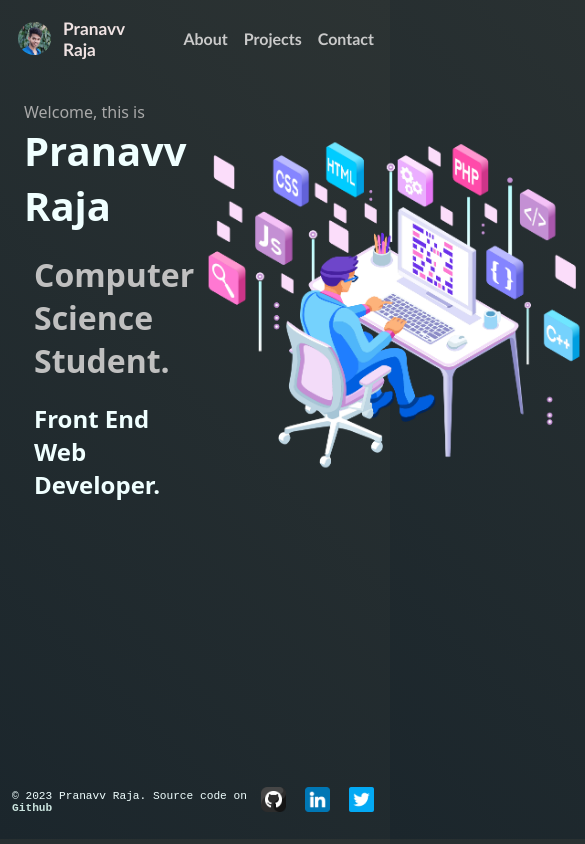
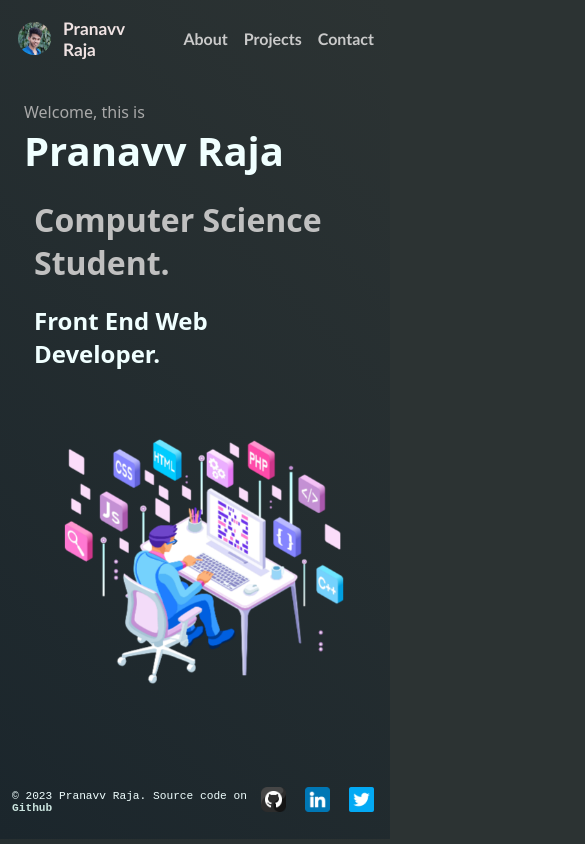
Before and after one commit to pranavvraja/portfolio-astro, an Astro site: page / in a window 390 px wide. Shown: the top 844 px of the page, 585 px wide, since content can reach past the window. Built offline with nearby package versions, Linux system fonts and the light colour scheme; Astro itself is replaced by a stand-in of ours.

Commit message:
animation&mobile view for index page

```diff
--- a/src/pages/index.astro
+++ b/src/pages/index.astro
@@ -1,20 +1,20 @@
 ---
-import Layout from '../layouts/Layout.astro';
+import Layout from "../layouts/Layout.astro";
 
-const title = 'Pranavv Raja';
+const title = "Pranavv Raja";
 ---
 
 <Layout title={title}>
   <main>
     <div class="container">
       <div class="text">
-		<p>Welcome, this is </p>
+        <p>Welcome, this is</p>
         <h1>{title}</h1>
         <p class="line-1">Computer Science Student.</p>
         <p class="line-2">Front End Web Developer.</p>
       </div>
       <div class="image">
-		<img src="/pic1.png" width="400px">
+        <img src="/pic1.png" width="400px" />
       </div>
     </div>
   </main>
@@ -26,28 +26,32 @@ const title = 'Pranavv Raja';
     padding: 30px 50px;
     max-height: 100vh;
 
-		font-family: system-ui, -apple-system, BlinkMacSystemFont, 'Segoe UI', Roboto, Oxygen, Ubuntu, Cantarell, 'Open Sans', 'Helvetica Neue', sans-serif;
+    font-family: system-ui, -apple-system, BlinkMacSystemFont, "Segoe UI",
+      Roboto, Oxygen, Ubuntu, Cantarell, "Open Sans", "Helvetica Neue",
+      sans-serif;
   }
   p {
     font-size: 1.2rem;
     color: darkgray;
-		font-family: system-ui, -apple-system, BlinkMacSystemFont, 'Segoe UI', Roboto, Oxygen, Ubuntu, Cantarell, 'Open Sans', 'Helvetica Neue', sans-serif;
+    font-family: system-ui, -apple-system, BlinkMacSystemFont, "Segoe UI",
+      Roboto, Oxygen, Ubuntu, Cantarell, "Open Sans", "Helvetica Neue",
+      sans-serif;
     font-weight: 525;
     margin-bottom: 0px;
     transition: all 250ms ease-in-out;
   }
-	.intro{
+  .intro {
     letter-spacing: 1.5px;
     font-size: 1.5rem;
   }
-	h1{
+  h1 {
     font-size: 3.5rem;
     font-weight: 900;
     margin-top: 0px;
     transition: all 250ms ease-in-out;
   }
 
-	.line-1{
+  .line-1 {
     font-size: 2rem;
     color: silver;
     font-weight: 650;
@@ -56,7 +60,7 @@ const title = 'Pranavv Raja';
     padding-left: 10px;
   }
 
-	.line-2{
+  .line-2 {
     padding-left: 10px;
     font-size: 1.5rem;
     color: azure;
@@ -64,21 +68,32 @@ const title = 'Pranavv Raja';
     margin-top: 20px;
     width: 80%;
   }
-	.container{
+  .container {
     width: 100%;
     display: inline-flex;
     justify-content: space-between;
     align-items: left;
   }
-	.image{
+  .image {
     float: right;
     align-items: center;
     justify-content: right;
     padding-top: 20px;
     padding-right: 90px;
     transition: 250ms ease-in-out;
+
+	animation-name: floating;
+    animation-duration: 3s;
+    animation-iteration-count: infinite;
+    animation-timing-function: ease-in-out;
   }
-	.text{
+
+  @keyframes floating {
+    0% { transform: translate(0,  0px); }
+    50%  { transform: translate(0, 15px); }
+    100%   { transform: translate(0, -0px); }
+}
+  .text {
     float: left;
     justify-content: center;
     align-items: center;
@@ -86,37 +101,58 @@ const title = 'Pranavv Raja';
     transition: 250ms ease-in-out;
   }
 
-	@media (max-width: 600px) {
+  @media (max-width: 700px) {
     main {
       margin: 0.5rem;
       padding: 0.5rem;
       max-width: 100vh;
       max-height: 100vh;
-			font-family: system-ui, -apple-system, BlinkMacSystemFont, 'Segoe UI', Roboto, Oxygen, Ubuntu, Cantarell, 'Open Sans', 'Helvetica Neue', sans-serif;
+      font-family: system-ui, -apple-system, BlinkMacSystemFont, "Segoe UI",
+        Roboto, Oxygen, Ubuntu, Cantarell, "Open Sans", "Helvetica Neue",
+        sans-serif;
     }
     p {
       font-size: 1rem;
       color: darkgray;
-			font-family: system-ui, -apple-system, BlinkMacSystemFont, 'Segoe UI', Roboto, Oxygen, Ubuntu, Cantarell, 'Open Sans', 'Helvetica Neue', sans-serif;
+      font-family: system-ui, -apple-system, BlinkMacSystemFont, "Segoe UI",
+        Roboto, Oxygen, Ubuntu, Cantarell, "Open Sans", "Helvetica Neue",
+        sans-serif;
       font-weight: 525;
       margin-bottom: 0px;
     }
-		.intro{
+    .intro {
       letter-spacing: 1.5px;
       font-size: 1.2rem;
     }
-		h1{
+    h1 {
       font-size: 2.5rem;
       margin-top: 0px;
     }
 
-		.para{
+    .para {
       font-size: 2.5rem;
       color: darkgray;
       font-weight: 700;
       margin-top: 20px;
       width: 80%;
     }
+    .container {
+      display: block;
     }
-
+    .text {
+      width: 100%;
+      padding-right: 0;
+      float: none;
+      text-align: left;
+    }
+    .image {
+      padding: 30px;
+	  padding-top: 5 0px;
+      float: none;
+      justify-content: space-between;
+    }
+    img {
+      width: 300px;
+    }
+  }
 </style>
```
Lines whose indentation alone changed are shown as unchanged.
